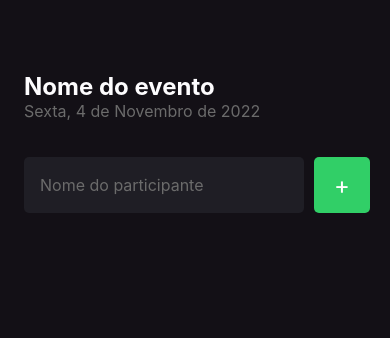
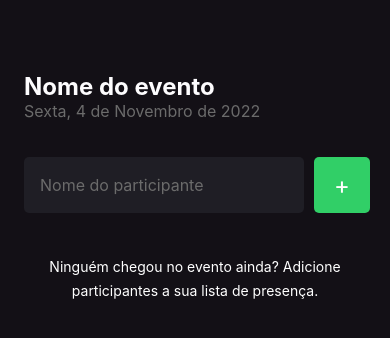
Before and after one commit to guilhermelima18/im-here, a React Native app: screen / in a window 390 px wide. Shown: the top 338 px of the page. Built offline with nearby package versions, Linux system fonts and the light colour scheme.

Commit message:
feat: implementando o componente de FlatList e Alertas

```diff
--- a/App.tsx
+++ b/App.tsx
@@ -1,5 +1,11 @@
+import { StatusBar } from "react-native";
 import { Home } from "./src/screens/home";
 
 export default function App() {
-  return <Home />;
+  return (
+    <>
+      <StatusBar barStyle="light-content" backgroundColor="red" />
+      <Home />
+    </>
+  );
 }
--- a/src/screens/home/index.tsx
+++ b/src/screens/home/index.tsx
@@ -1,5 +1,12 @@
 import { useState } from "react";
-import { View, Text, TextInput, TouchableOpacity } from "react-native";
+import {
+  View,
+  Text,
+  TextInput,
+  TouchableOpacity,
+  FlatList,
+  Alert,
+} from "react-native";
 import { Participant } from "../../components/participant";
 import { styles } from "./styles";
 
@@ -18,8 +25,17 @@ export const Home = () => {
 
   const handleParticipantAdd = () => {
     const lastParticipant = participants.findLast((partipant) => partipant.id);
+    const participantAlreadyExists = participants.find(
+      (participant) =>
+        participant.name.toLowerCase() === participantName.toLowerCase()
+    );
 
     const lastId = Number(lastParticipant?.id!) + 1;
+
+    if (participantAlreadyExists) {
+      setParticipantName("");
+      return Alert.alert("Opss!", "Notamos que esse participante já existe.");
+    }
 
     const newPartipant = {
       id: lastId ? String(lastId) : "1",
@@ -31,10 +47,23 @@ export const Home = () => {
   };
 
   const handlePartipantDelete = (participantId: string) => {
+    Alert.alert(
+      "Remover",
+      `Deseja realmente remover o participante ${participantId}?`,
+      [
+        {
+          text: "Sim",
+          onPress: () => {
             const deletePartipant = participants.filter(
               (participant) => participant.id !== participantId
             );
+
             setParticipants(deletePartipant);
+          },
+        },
+        { text: "Não", style: "cancel" },
+      ]
+    );
   };
 
   return (
@@ -56,13 +85,24 @@ export const Home = () => {
         </TouchableOpacity>
       </View>
 
-      {participants.map((participant) => (
+      <FlatList
+        keyExtractor={(participant) => participant.id}
+        data={participants}
+        renderItem={(participant) => (
           <Participant
-          key={participant.name}
-          participant={participant}
+            key={participant.item.id}
+            participant={participant.item}
             onDeleteParticipant={handlePartipantDelete}
           />
-      ))}
+        )}
+        showsVerticalScrollIndicator={false}
+        ListEmptyComponent={() => (
+          <Text style={styles.listEmptyText}>
+            Ninguém chegou no evento ainda? Adicione participantes a sua lista
+            de presença.
+          </Text>
+        )}
+      />
     </View>
   );
 };
--- a/src/screens/home/styles.ts
+++ b/src/screens/home/styles.ts
@@ -17,35 +17,41 @@ export const styles = StyleSheet.create({
     fontSize: 16,
   },
   form: {
-    flexDirection: 'row',
-    alignItems: 'center',
+    flexDirection: "row",
+    alignItems: "center",
     gap: 10,
     marginTop: 36,
-    marginBottom: 42
+    marginBottom: 42,
   },
   input: {
-    backgroundColor: '#1f1e25',
+    backgroundColor: "#1f1e25",
     height: 56,
     borderRadius: 5,
     flex: 1,
-    color: '#fff',
+    color: "#fff",
     padding: 16,
-    fontSize: 16
+    fontSize: 16,
   },
-  button : {
-    backgroundColor: '#31cf67',
+  button: {
+    backgroundColor: "#31cf67",
     width: 56,
     height: 56,
-    alignItems: 'center',
-    justifyContent: 'center',
+    alignItems: "center",
+    justifyContent: "center",
     borderRadius: 5,
   },
   buttonText: {
-    color: '#fff',
+    color: "#fff",
     fontSize: 24,
   },
   participantsList: {
     color: "#fff",
-    marginBottom: 5
-  }
+    marginBottom: 5,
+  },
+  listEmptyText: {
+    color: "#fff",
+    fontSize: 14,
+    textAlign: "center",
+    lineHeight: 24,
+  },
 });
```
Lines whose indentation alone changed are shown as unchanged.
